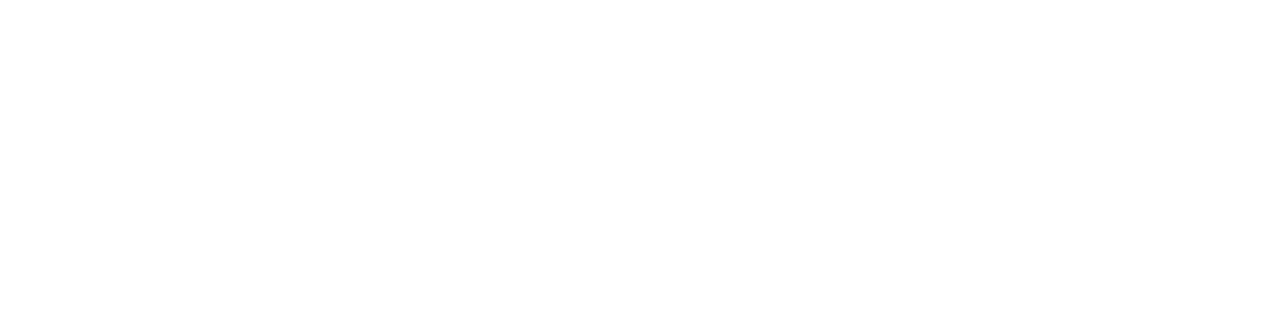
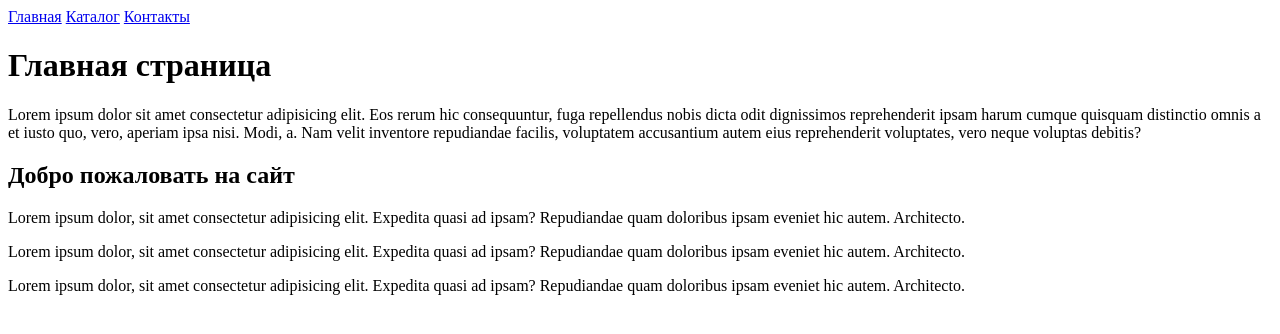
Before and after one commit to Natalia-Orlova/HTML-CSS, a plain HTML site: page index.html in a window 1280 px wide. Drawn offline with Linux system fonts and the light colour scheme.

Commit message:
added contacts

```diff
--- a/index.html
+++ b/index.html
@@ -3,9 +3,22 @@
 <head>
     <meta charset="UTF-8">
     <meta name="viewport" content="width=device-width, initial-scale=1.0">
-    <title>HomeworkOne</title>
+    <title>Главная</title>
 </head>
 <body>
+    <a href="index.html">Главная</a>
+    <a href="catalog/catalog.html">Каталог</a>
+    <a href="contacts.html">Контакты</a>
+
+    <h1>Главная страница</h1>
+
+    <p>Lorem ipsum dolor sit amet consectetur adipisicing elit. Eos rerum hic consequuntur, fuga repellendus nobis dicta odit dignissimos reprehenderit ipsam harum cumque quisquam distinctio omnis a et iusto quo, vero, aperiam ipsa nisi. Modi, a. Nam velit inventore repudiandae facilis, voluptatem accusantium autem eius reprehenderit voluptates, vero neque voluptas debitis?</p>
+
+    <h2>Добро пожаловать на сайт</h2>
+
+    <p>Lorem ipsum dolor, sit amet consectetur adipisicing elit. Expedita quasi ad ipsam? Repudiandae quam doloribus ipsam eveniet hic autem. Architecto.</p>
+    <p>Lorem ipsum dolor, sit amet consectetur adipisicing elit. Expedita quasi ad ipsam? Repudiandae quam doloribus ipsam eveniet hic autem. Architecto.</p>
+    <p>Lorem ipsum dolor, sit amet consectetur adipisicing elit. Expedita quasi ad ipsam? Repudiandae quam doloribus ipsam eveniet hic autem. Architecto.</p>
 
 </body>
 </html>
```
